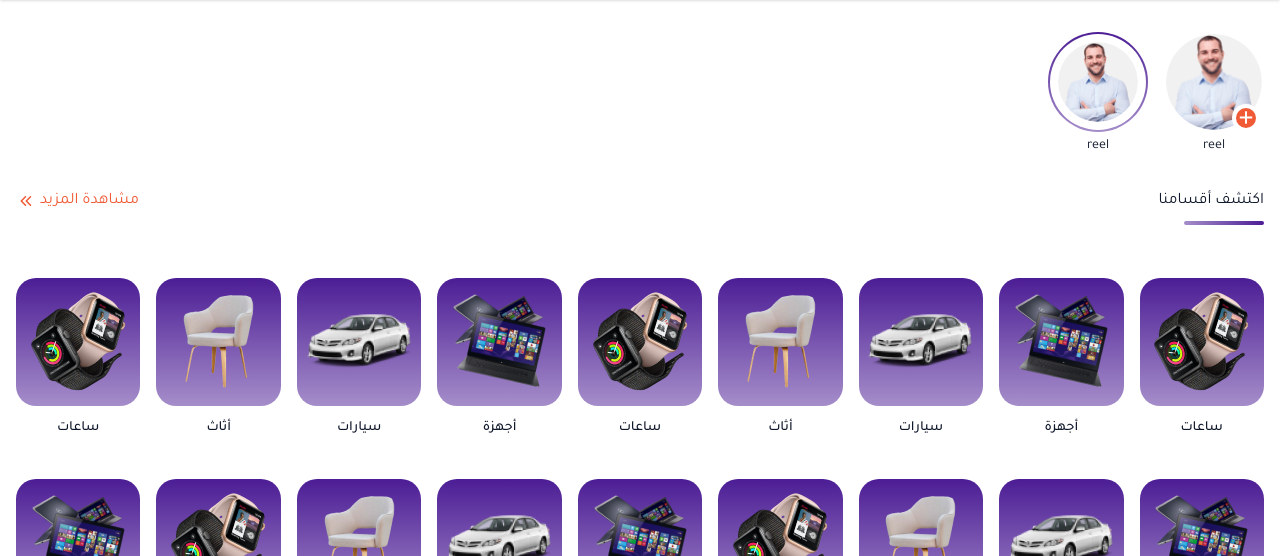
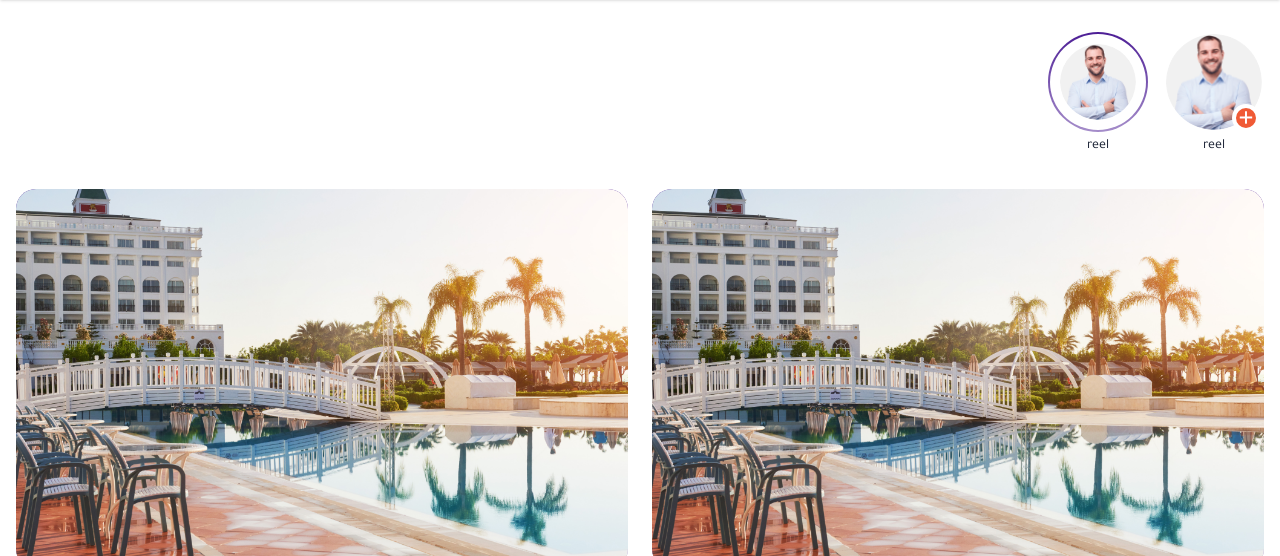
Before and after one commit to mrzaki145/seesooq, a website: page src/index.html in a window 1280 px wide. Shown: the part 142-698 px from the top of the page. Drawn offline with nearby package versions, Linux system fonts and the light colour scheme.

Commit message:
design updates

```diff
--- a/src/index.html
+++ b/src/index.html
@@ -233,7 +233,7 @@
                     class="block overflow-hidden rounded-full bg-white p-2"
                   >
                     <img
-                      class="h-16 w-16 rounded-full transition-transform group-hover:scale-105 sm:h-20 sm:w-20"
+                      class="h-16 w-16 scale-95 rounded-full transition-transform group-hover:scale-105 sm:h-20 sm:w-20"
                       src="./assets/images/reel.png"
                       alt=""
                     />
@@ -249,6 +249,99 @@
       <!-- /reels -->
 
       <main class="mb-32 space-y-16 sm:space-y-28">
+        <!-- banners -->
+        <section class="wrapper">
+          <div class="-mx-3 flex flex-col max-sm:gap-6 sm:flex-row">
+            <div class="w-full sm:w-1/2">
+              <div class="px-3">
+                <div class="swiper banner-1-2">
+                  <div class="swiper-wrapper w-full">
+                    <div class="swiper-slide">
+                      <div
+                        class="bg-gradient h-[380px] overflow-hidden rounded-3xl"
+                      >
+                        <img
+                          src="./assets/images/img-large.png"
+                          class="h-full w-full object-cover object-center"
+                          alt=""
+                        />
+                      </div>
+                    </div>
+                    <div class="swiper-slide">
+                      <div
+                        class="bg-gradient h-[380px] overflow-hidden rounded-3xl"
+                      >
+                        <img
+                          src="./assets/images/img-large.png"
+                          class="h-full w-full object-cover object-center"
+                          alt=""
+                        />
+                      </div>
+                    </div>
+                    <div class="swiper-slide">
+                      <div
+                        class="bg-gradient h-[380px] overflow-hidden rounded-3xl"
+                      >
+                        <img
+                          src="./assets/images/img-large.png"
+                          class="h-full w-full object-cover object-center"
+                          alt=""
+                        />
+                      </div>
+                    </div>
+                  </div>
+
+                  <div class="swiper-pagination static mt-6 sm:mt-8"></div>
+                </div>
+              </div>
+            </div>
+            <div class="w-full sm:w-1/2">
+              <div class="px-3">
+                <div class="swiper banner-2-2">
+                  <div class="swiper-wrapper w-full">
+                    <div class="swiper-slide">
+                      <div
+                        class="bg-gradient h-[380px] overflow-hidden rounded-3xl"
+                      >
+                        <img
+                          src="./assets/images/img-large.png"
+                          class="h-full w-full object-cover object-center"
+                          alt=""
+                        />
+                      </div>
+                    </div>
+                    <div class="swiper-slide">
+                      <div
+                        class="bg-gradient h-[380px] overflow-hidden rounded-3xl"
+                      >
+                        <img
+                          src="./assets/images/img-large.png"
+                          class="h-full w-full object-cover object-center"
+                          alt=""
+                        />
+                      </div>
+                    </div>
+                    <div class="swiper-slide">
+                      <div
+                        class="bg-gradient h-[380px] overflow-hidden rounded-3xl"
+                      >
+                        <img
+                          src="./assets/images/img-large.png"
+                          class="h-full w-full object-cover object-center"
+                          alt=""
+                        />
+                      </div>
+                    </div>
+                  </div>
+
+                  <div class="swiper-pagination static mt-6 sm:mt-8"></div>
+                </div>
+              </div>
+            </div>
+          </div>
+        </section>
+        <!-- /banners -->
+
         <section class="wrapper">
           <header class="mb-6 flex items-start justify-between sm:mb-11">
             <div class="">
@@ -279,14 +372,14 @@
           </header>
 
           <div
-            class="grid grid-flow-row grid-cols-[repeat(auto-fill,_minmax(120px,_1fr))] gap-x-4 gap-y-10 text-center"
+            class="grid grid-flow-row grid-cols-[repeat(auto-fill,_minmax(120px,_1fr))] gap-x-4 gap-y-8 text-center"
           >
             <div class="space-y-3">
               <div
-                class="bg-gradient group flex h-32 items-center justify-center rounded-3xl"
+                class="bg-gradient group flex h-28 items-center justify-center rounded-3xl"
               >
                 <img
-                  class="transition-transform group-hover:scale-105"
+                  class="scale-90 transition-transform group-hover:scale-105"
                   src="./assets/images/categories/smart-watch.png"
                   alt=""
                 />
@@ -297,10 +390,10 @@
             </div>
             <div class="space-y-3">
               <div
-                class="bg-gradient group flex h-32 items-center justify-center rounded-3xl"
+                class="bg-gradient group flex h-28 items-center justify-center rounded-3xl"
               >
                 <img
-                  class="transition-transform group-hover:scale-105"
+                  class="scale-90 transition-transform group-hover:scale-105"
                   src="./assets/images/categories/laptops.png"
                   alt=""
                 />
@@ -311,10 +404,10 @@
             </div>
             <div class="space-y-3">
               <div
-                class="bg-gradient group flex h-32 items-center justify-center rounded-3xl"
+                class="bg-gradient group flex h-28 items-center justify-center rounded-3xl"
               >
                 <img
-                  class="transition-transform group-hover:scale-105"
+                  class="scale-90 transition-transform group-hover:scale-105"
                   src="./assets/images/categories/cars.png"
                   alt=""
                 />
@@ -325,10 +418,10 @@
             </div>
             <div class="space-y-3">
               <div
-                class="bg-gradient group flex h-32 items-center justify-center rounded-3xl"
+                class="bg-gradient group flex h-28 items-center justify-center rounded-3xl"
               >
                 <img
-                  class="transition-transform group-hover:scale-105"
+                  class="scale-90 transition-transform group-hover:scale-105"
                   src="./assets/images/categories/chair.png"
                   alt=""
                 />
@@ -339,10 +432,10 @@
             </div>
             <div class="space-y-3">
               <div
-                class="bg-gradient group flex h-32 items-center justify-center rounded-3xl"
+                class="bg-gradient group flex h-28 items-center justify-center rounded-3xl"
               >
                 <img
-                  class="transition-transform group-hover:scale-105"
+                  class="scale-90 transition-transform group-hover:scale-105"
                   src="./assets/images/categories/smart-watch.png"
                   alt=""
                 />
@@ -353,10 +446,10 @@
             </div>
             <div class="space-y-3">
               <div
-                class="bg-gradient group flex h-32 items-center justify-center rounded-3xl"
+                class="bg-gradient group flex h-28 items-center justify-center rounded-3xl"
               >
                 <img
-                  class="transition-transform group-hover:scale-105"
+                  class="scale-90 transition-transform group-hover:scale-105"
                   src="./assets/images/categories/laptops.png"
                   alt=""
                 />
@@ -367,10 +460,10 @@
             </div>
             <div class="space-y-3">
               <div
-                class="bg-gradient group flex h-32 items-center justify-center rounded-3xl"
+                class="bg-gradient group flex h-28 items-center justify-center rounded-3xl"
               >
                 <img
-                  class="transition-transform group-hover:scale-105"
+                  class="scale-90 transition-transform group-hover:scale-105"
                   src="./assets/images/categories/cars.png"
                   alt=""
                 />
@@ -381,10 +474,10 @@
             </div>
             <div class="space-y-3">
               <div
-                class="bg-gradient group flex h-32 items-center justify-center rounded-3xl"
+                class="bg-gradient group flex h-28 items-center justify-center rounded-3xl"
               >
                 <img
-                  class="transition-transform group-hover:scale-105"
+                  class="scale-90 transition-transform group-hover:scale-105"
                   src="./assets/images/categories/chair.png"
                   alt=""
                 />
@@ -395,10 +488,10 @@
             </div>
             <div class="space-y-3">
               <div
-                class="bg-gradient group flex h-32 items-center justify-center rounded-3xl"
+                class="bg-gradient group flex h-28 items-center justify-center rounded-3xl"
               >
                 <img
-                  class="transition-transform group-hover:scale-105"
+                  class="scale-90 transition-transform group-hover:scale-105"
                   src="./assets/images/categories/smart-watch.png"
                   alt=""
                 />
@@ -409,10 +502,10 @@
             </div>
             <div class="space-y-3">
               <div
-                class="bg-gradient group flex h-32 items-center justify-center rounded-3xl"
+                class="bg-gradient group flex h-28 items-center justify-center rounded-3xl"
               >
                 <img
-                  class="transition-transform group-hover:scale-105"
+                  class="scale-90 transition-transform group-hover:scale-105"
                   src="./assets/images/categories/laptops.png"
                   alt=""
                 />
@@ -423,10 +516,10 @@
             </div>
             <div class="space-y-3">
               <div
-                class="bg-gradient group flex h-32 items-center justify-center rounded-3xl"
+                class="bg-gradient group flex h-28 items-center justify-center rounded-3xl"
               >
                 <img
-                  class="transition-transform group-hover:scale-105"
+                  class="scale-90 transition-transform group-hover:scale-105"
                   src="./assets/images/categories/cars.png"
                   alt=""
                 />
@@ -437,10 +530,10 @@
             </div>
             <div class="space-y-3">
               <div
-                class="bg-gradient group flex h-32 items-center justify-center rounded-3xl"
+                class="bg-gradient group flex h-28 items-center justify-center rounded-3xl"
               >
                 <img
-                  class="transition-transform group-hover:scale-105"
+                  class="scale-90 transition-transform group-hover:scale-105"
                   src="./assets/images/categories/chair.png"
                   alt=""
                 />
@@ -451,10 +544,10 @@
             </div>
             <div class="space-y-3">
               <div
-                class="bg-gradient group flex h-32 items-center justify-center rounded-3xl"
+                class="bg-gradient group flex h-28 items-center justify-center rounded-3xl"
               >
                 <img
-                  class="transition-transform group-hover:scale-105"
+                  class="scale-90 transition-transform group-hover:scale-105"
                   src="./assets/images/categories/smart-watch.png"
                   alt=""
                 />
@@ -465,10 +558,10 @@
             </div>
             <div class="space-y-3">
               <div
-                class="bg-gradient group flex h-32 items-center justify-center rounded-3xl"
+                class="bg-gradient group flex h-28 items-center justify-center rounded-3xl"
               >
                 <img
-                  class="transition-transform group-hover:scale-105"
+                  class="scale-90 transition-transform group-hover:scale-105"
                   src="./assets/images/categories/laptops.png"
                   alt=""
                 />
@@ -479,10 +572,10 @@
             </div>
             <div class="space-y-3">
               <div
-                class="bg-gradient group flex h-32 items-center justify-center rounded-3xl"
+                class="bg-gradient group flex h-28 items-center justify-center rounded-3xl"
               >
                 <img
-                  class="transition-transform group-hover:scale-105"
+                  class="scale-90 transition-transform group-hover:scale-105"
                   src="./assets/images/categories/cars.png"
                   alt=""
                 />
@@ -493,10 +586,10 @@
             </div>
             <div class="space-y-3">
               <div
-                class="bg-gradient group flex h-32 items-center justify-center rounded-3xl"
+                class="bg-gradient group flex h-28 items-center justify-center rounded-3xl"
               >
                 <img
-                  class="transition-transform group-hover:scale-105"
+                  class="scale-90 transition-transform group-hover:scale-105"
                   src="./assets/images/categories/chair.png"
                   alt=""
                 />
@@ -507,10 +600,10 @@
             </div>
             <div class="space-y-3">
               <div
-                class="bg-gradient group flex h-32 items-center justify-center rounded-3xl"
+                class="bg-gradient group flex h-28 items-center justify-center rounded-3xl"
               >
                 <img
-                  class="transition-transform group-hover:scale-105"
+                  class="scale-90 transition-transform group-hover:scale-105"
                   src="./assets/images/categories/smart-watch.png"
                   alt=""
                 />
@@ -521,10 +614,10 @@
             </div>
             <div class="space-y-3">
               <div
-                class="bg-gradient group flex h-32 items-center justify-center rounded-3xl"
+                class="bg-gradient group flex h-28 items-center justify-center rounded-3xl"
               >
                 <img
-                  class="transition-transform group-hover:scale-105"
+                  class="scale-90 transition-transform group-hover:scale-105"
                   src="./assets/images/categories/laptops.png"
                   alt=""
                 />
@@ -535,67 +628,6 @@
             </div>
           </div>
         </section>
-
-        <!-- banners -->
-        <section class="banner wrapper space-y-12">
-          <div class="swiper banner-full">
-            <div class="swiper-wrapper w-full">
-              <div class="swiper-slide">
-                <div class="bg-gradient h-[420px] rounded-3xl"></div>
-              </div>
-              <div class="swiper-slide">
-                <div class="bg-gradient h-[420px] rounded-3xl"></div>
-              </div>
-              <div class="swiper-slide">
-                <div class="bg-gradient h-[420px] rounded-3xl"></div>
-              </div>
-            </div>
-
-            <div class="swiper-pagination static mt-6 sm:mt-8"></div>
-          </div>
-
-          <div class="-mx-3 flex flex-col max-sm:gap-6 sm:flex-row">
-            <div class="w-full sm:w-1/2">
-              <div class="px-3">
-                <div class="swiper banner-1-2">
-                  <div class="swiper-wrapper w-full">
-                    <div class="swiper-slide">
-                      <div class="bg-gradient h-[420px] rounded-3xl"></div>
-                    </div>
-                    <div class="swiper-slide">
-                      <div class="bg-gradient h-[420px] rounded-3xl"></div>
-                    </div>
-                    <div class="swiper-slide">
-                      <div class="bg-gradient h-[420px] rounded-3xl"></div>
-                    </div>
-                  </div>
-
-                  <div class="swiper-pagination static mt-6 sm:mt-8"></div>
-                </div>
-              </div>
-            </div>
-            <div class="w-full sm:w-1/2">
-              <div class="px-3">
-                <div class="swiper banner-2-2">
-                  <div class="swiper-wrapper w-full">
-                    <div class="swiper-slide">
-                      <div class="bg-gradient h-[420px] rounded-3xl"></div>
-                    </div>
-                    <div class="swiper-slide">
-                      <div class="bg-gradient h-[420px] rounded-3xl"></div>
-                    </div>
-                    <div class="swiper-slide">
-                      <div class="bg-gradient h-[420px] rounded-3xl"></div>
-                    </div>
-                  </div>
-
-                  <div class="swiper-pagination static mt-6 sm:mt-8"></div>
-                </div>
-              </div>
-            </div>
-          </div>
-        </section>
-        <!-- /banners -->
 
         <section class="wrapper">
           <header class="mb-6 flex items-start justify-between sm:mb-11">
```
Also changed, not shown: src/assets/images/img-large.png (added), src/assets/styles/styles.css.
